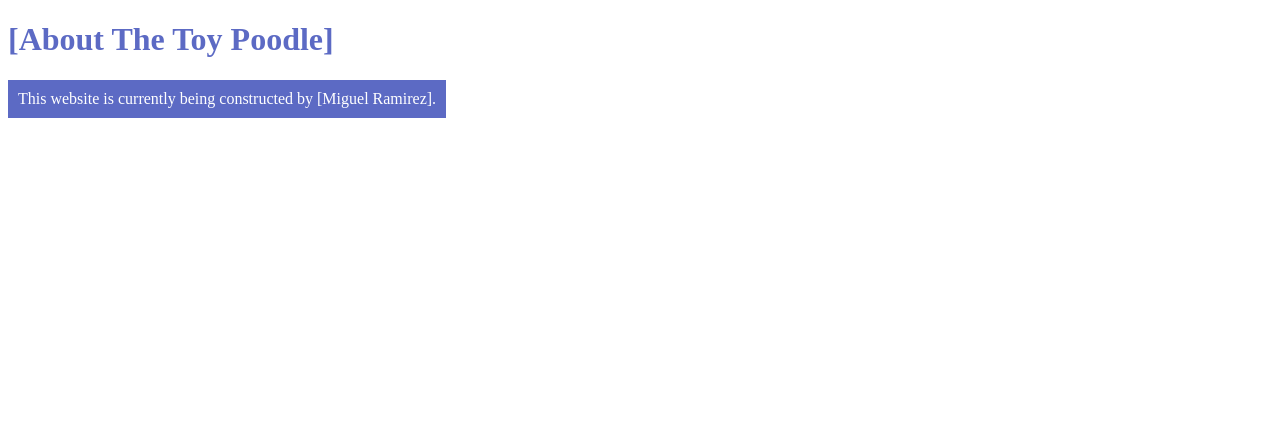
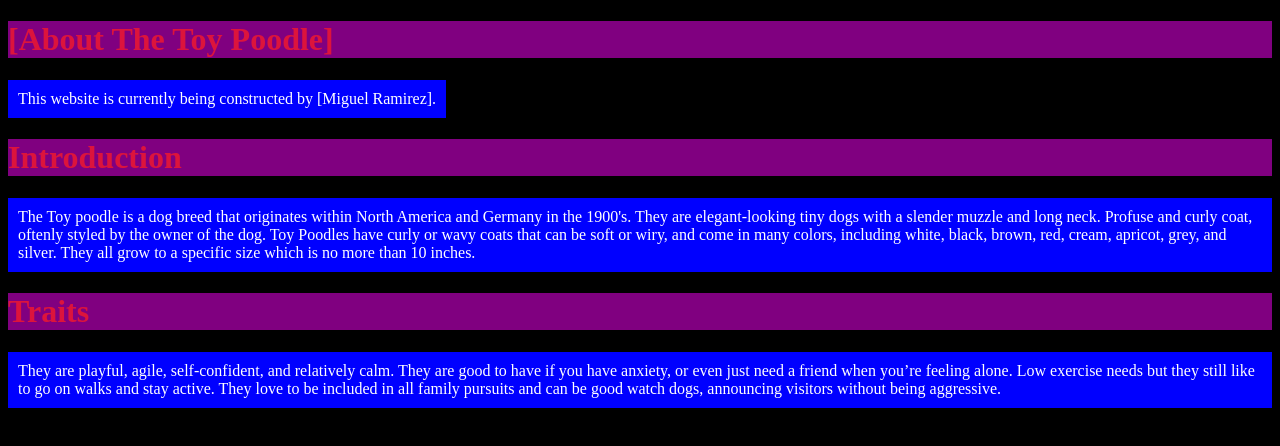
Before and after one commit to jmbandss/SL-Project, a plain HTML site: page index.html in a window 1280 px wide. Drawn offline with Linux system fonts and the light colour scheme.

Commit message:
I Changed the color of my website and I added the Introduction and Traits.

```diff
--- a/index.html
+++ b/index.html
@@ -9,3 +9,15 @@
       <p>This website is currently being constructed by [Miguel Ramirez].</p>
   </body>
 </html>
+<h1>Introduction </h1>
+<p>The Toy poodle is a dog breed that originates within North America and Germany in the 1900's.
+They are elegant-looking tiny dogs with a slender muzzle and long neck.
+Profuse and curly coat, oftenly styled by the owner of the dog. Toy Poodles have curly or wavy coats that can be soft or wiry, and come in many colors, including white, black, brown, red, cream, apricot, grey, and silver.
+They all grow to a specific size which is no more than 10 inches.
+</p>
+<h1> Traits </h1>
+<p>They are playful, agile, self-confident, and relatively calm.
+They are good to have if you have anxiety, or even just need a friend when you’re feeling alone.
+Low exercise needs but they still like to go on walks and stay active.
+They love to be included in all family pursuits and can be good watch dogs, announcing visitors without being aggressive.
+</p>
--- a/styles.css
+++ b/styles.css
@@ -1,10 +1,15 @@
+body {
+  background-color: #000000
+}
 h1{
-	color: #5C6AC4;
+	color: #DC143C;
 }
 
 p {
   padding: 10px;
 	color: white;
-	background-color: #5C6AC4;
+	background-color: blue;
 	width: fit-content;
 }
+
+h1 { background-color: Purple
```
